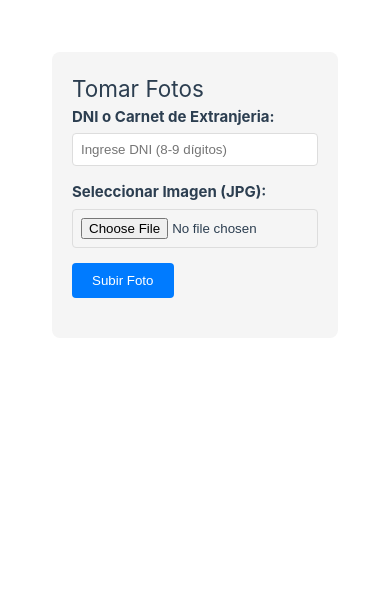
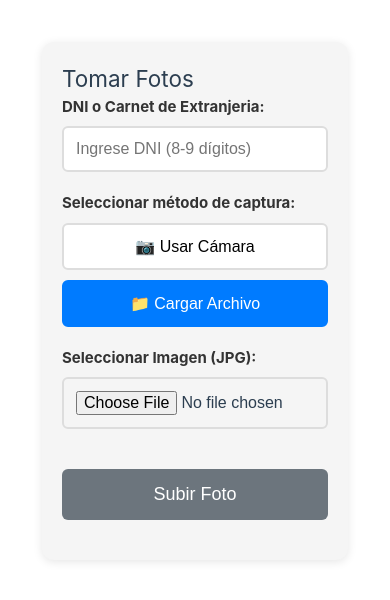
Before and after one commit to h-marshall69/frontend-oti, a Vue app: page /take_photo in a window 390 px wide. Shown: the top 600 px of the page. Built offline with nearby package versions, Linux system fonts and the light colour scheme.

Commit message:
se agrego la funcionalidad de la camara al TakePhotoView

```diff
--- a/src/views/TakePhotoView.vue
+++ b/src/views/TakePhotoView.vue
@@ -16,23 +16,65 @@
             class="form-input" />
         </div>
 
+        <!-- Selector de método de captura -->
         <div class="form-group">
-          <label for="image">Seleccionar Imagen (JPG):</label>
-          <input type="file" id="image" ref="fileInput" @change="handleFileSelect" accept=".jpg,.jpeg" required
-            class="form-input" />
-          <small v-if="selectedFile">Archivo seleccionado: {{ selectedFile.name }}</small>
+          <label>Seleccionar método de captura:</label>
+          <div class="capture-options">
+            <button type="button" @click="showCamera = true" class="capture-btn" :class="{ active: showCamera }">
+              📷 Usar Cámara
+            </button>
+            <button type="button" @click="showCamera = false" class="capture-btn" :class="{ active: !showCamera }">
+              📁 Cargar Archivo
+            </button>
+          </div>
         </div>
 
-        <button type="submit" :disabled="uploading" class="submit-btn">
+        <!-- Sección de cámara -->
+        <div v-if="showCamera" class="camera-section">
+          <div class="camera-preview">
+            <video ref="videoElement" v-show="!capturedImage && !isLoadingCamera" autoplay playsinline
+              class="camera-video"></video>
+            <canvas ref="canvasElement" style="display: none;"></canvas>
+
+            <div v-if="isLoadingCamera" class="camera-loading">
+              Cargando cámara...
+            </div>
+
+            <div v-if="capturedImage" class="captured-image">
+              <img :src="capturedImage" alt="Foto capturada" class="preview-image" />
+              <button type="button" @click="retakePhoto" class="retake-btn">
+                🔄 Volver a tomar
+              </button>
+            </div>
+          </div>
+
+          <div class="camera-controls" v-if="!capturedImage && !isLoadingCamera">
+            <button type="button" @click="capturePhoto" class="capture-photo-btn" :disabled="!isCameraReady">
+              📸 Tomar Foto
+            </button>
+          </div>
+        </div>
+
+        <!-- Sección de carga de archivo -->
+        <div v-else class="file-section">
+          <div class="form-group">
+            <label for="image">Seleccionar Imagen (JPG):</label>
+            <input type="file" id="image" ref="fileInput" @change="handleFileSelect" accept=".jpg,.jpeg" required
+              class="form-input" />
+            <small v-if="selectedFile">Archivo seleccionado: {{ selectedFile.name }}</small>
+          </div>
+
+          <!-- Vista previa de archivo seleccionado -->
+          <div v-if="imagePreview && !showCamera" class="image-preview">
+            <h3>Vista previa:</h3>
+            <img :src="imagePreview" alt="Vista previa" class="preview-image" />
+          </div>
+        </div>
+
+        <button type="submit" :disabled="uploading || !hasValidImage" class="submit-btn">
           {{ uploading ? 'Subiendo...' : 'Subir Foto' }}
         </button>
       </form>
-
-      <!-- Vista previa de la imagen -->
-      <div v-if="imagePreview" class="image-preview">
-        <h3>Vista previa:</h3>
-        <img :src="imagePreview" alt="Vista previa" class="preview-image" />
-      </div>
 
       <!-- Resultado del procesamiento -->
       <div v-if="result" class="result-section">
@@ -41,10 +83,24 @@
           <p><strong>Estado:</strong> {{ result.status }}</p>
           <p><strong>Mensaje:</strong> {{ result.message }}</p>
           <p><strong>Estado Usuario:</strong> {{ result.statusUser }}</p>
-          <p v-if="result.imageUrl">
-            <strong>URL de la imagen:</strong>
-            <a :href="result.imageUrl" target="_blank">Ver imagen procesada</a>
-          </p>
+
+          <!-- Visualización de la imagen procesada -->
+          <div v-if="result.imageUrl" class="processed-image">
+            <h4>Imagen Procesada:</h4>
+            <img :src="result.imageUrl" :alt="`Imagen procesada para DNI ${dni}`" class="processed-image-preview"
+              @load="onProcessedImageLoad" @error="onProcessedImageError" />
+            <div v-if="processedImageLoading" class="image-loading">
+              Cargando imagen procesada...
+            </div>
+            <div class="image-actions">
+              <a :href="result.imageUrl" target="_blank" class="image-link">
+                🔗 Abrir en nueva pestaña
+              </a>
+              <button @click="downloadProcessedImage" class="download-btn">
+                💾 Descargar imagen
+              </button>
+            </div>
+          </div>
         </div>
       </div>
     </div>
@@ -63,15 +119,52 @@ export default {
       imagePreview: null,
       uploading: false,
       message: '',
-      messageType: '', // 'success' o 'error'
+      messageType: '',
       result: null,
+
+      // Cámara
+      showCamera: false,
+      capturedImage: null,
+      stream: null,
+      isCameraReady: false,
+      isLoadingCamera: false,
+
+      // Imagen procesada
+      processedImageLoading: false,
     }
   },
+  computed: {
+    hasValidImage() {
+      if (this.showCamera) {
+        return this.capturedImage !== null
+      } else {
+        return this.selectedFile !== null
+      }
+    }
+  },
+  watch: {
+    showCamera(newVal) {
+      if (newVal) {
+        this.startCamera()
+      } else {
+        this.stopCamera()
+      }
+    }
+  },
+  mounted() {
+    // Inicializar cámara si es necesario
+    if (this.showCamera) {
+      this.startCamera()
+    }
+  },
+  beforeUnmount() {
+    this.stopCamera()
+  },
   methods: {
+    // Manejo de archivos
     handleFileSelect(event) {
       const file = event.target.files[0]
       if (file) {
-        // Validar tipo de archivo
         if (!file.type.match('image/jpeg')) {
           this.showMessage('Solo se permiten archivos JPG', 'error')
           this.$refs.fileInput.value = ''
@@ -81,8 +174,8 @@ export default {
         }
 
         this.selectedFile = file
+        this.capturedImage = null // Limpiar imagen de cámara si existe
 
-        // Crear vista previa
         const reader = new FileReader()
         reader.onload = (e) => {
           this.imagePreview = e.target.result
@@ -91,49 +184,149 @@ export default {
       }
     },
 
+    // Funcionalidad de cámara
+    async startCamera() {
+      this.isLoadingCamera = true
+      this.isCameraReady = false
+
+      try {
+        this.stream = await navigator.mediaDevices.getUserMedia({
+          video: {
+            width: { ideal: 1280 },
+            height: { ideal: 720 },
+            facingMode: 'user' // Usar cámara frontal
+          }
+        })
+
+        this.$refs.videoElement.srcObject = this.stream
+        await this.$refs.videoElement.play()
+        this.isCameraReady = true
+      } catch (error) {
+        console.error('Error al acceder a la cámara:', error)
+        this.showMessage('No se pudo acceder a la cámara. Asegúrese de permitir el acceso.', 'error')
+        this.showCamera = false
+      } finally {
+        this.isLoadingCamera = false
+      }
+    },
+
+    stopCamera() {
+      if (this.stream) {
+        this.stream.getTracks().forEach(track => track.stop())
+        this.stream = null
+      }
+      this.isCameraReady = false
+      this.capturedImage = null
+    },
+
+    capturePhoto() {
+      const video = this.$refs.videoElement
+      const canvas = this.$refs.canvasElement
+      const context = canvas.getContext('2d')
+
+      // Configurar canvas con las dimensiones del video
+      canvas.width = video.videoWidth
+      canvas.height = video.videoHeight
+
+      // Dibujar el frame actual del video en el canvas
+      context.drawImage(video, 0, 0, canvas.width, canvas.height)
+
+      // Convertir a blob y luego a File
+      canvas.toBlob((blob) => {
+        const file = new File([blob], `foto-${Date.now()}.jpg`, {
+          type: 'image/jpeg'
+        })
+
+        this.selectedFile = file
+        this.capturedImage = canvas.toDataURL('image/jpeg')
+        this.stopCamera() // Detener la cámara después de capturar
+      }, 'image/jpeg', 0.95)
+    },
+
+    retakePhoto() {
+      this.capturedImage = null
+      this.selectedFile = null
+      this.startCamera()
+    },
+
+    // Subida de la foto
     async uploadPhoto() {
-      // Validaciones básicas
       if (!this.dni.match(/^\d{8,9}$/)) {
         this.showMessage('El DNI debe tener 8 o 9 dígitos', 'error')
         return
       }
 
-      if (!this.selectedFile) {
-        this.showMessage('Por favor seleccione una imagen', 'error')
+      if (!this.hasValidImage) {
+        this.showMessage('Por favor capture o seleccione una imagen', 'error')
         return
       }
 
       this.uploading = true
       this.message = ''
       this.result = null
+      this.processedImageLoading = true
 
       try {
         const formData = new FormData()
         formData.append('dni', this.dni)
         formData.append('file', this.selectedFile)
 
-        // Obtener token JWT (ajusta según tu implementación)
-
         const response = await axios.post('tomar_fotos', formData, {
           headers: {
-            //Authorization: `Bearer ${token}`,
             'Content-Type': 'multipart/form-data',
           },
         })
 
-        const data = await response.json()
+        this.result = response.data
 
-        if (response.ok) {
-          this.result = data
+        if (response.status === 200 && this.result.status === 'success') {
           this.showMessage('Foto procesada exitosamente', 'success')
+          // Limpiar formulario después de éxito
+          setTimeout(() => {
+            this.resetForm()
+          }, 3000)
         } else {
-          this.showMessage(data.message || 'Error al procesar la foto', 'error')
+          this.showMessage(this.result.message || 'Error al procesar la foto', 'error')
         }
       } catch (error) {
         console.error('Error:', error)
-        this.showMessage('Error de conexión', 'error')
+        if (error.response && error.response.data) {
+          this.showMessage(error.response.data.message || 'Error al procesar la foto', 'error')
+        } else {
+          this.showMessage('Error de conexión', 'error')
+        }
       } finally {
         this.uploading = false
+      }
+    },
+
+    // Manejo de imagen procesada
+    onProcessedImageLoad() {
+      this.processedImageLoading = false
+    },
+
+    onProcessedImageError() {
+      this.processedImageLoading = false
+      this.showMessage('Error al cargar la imagen procesada', 'error')
+    },
+
+    async downloadProcessedImage() {
+      if (!this.result.imageUrl) return
+
+      try {
+        const response = await fetch(this.result.imageUrl)
+        const blob = await response.blob()
+        const url = window.URL.createObjectURL(blob)
+        const a = document.createElement('a')
+        a.href = url
+        a.download = `foto-procesada-${this.dni}.jpg`
+        document.body.appendChild(a)
+        a.click()
+        window.URL.revokeObjectURL(url)
+        document.body.removeChild(a)
+      } catch (error) {
+        console.error('Error al descargar la imagen:', error)
+        this.showMessage('Error al descargar la imagen', 'error')
       }
     },
 
@@ -141,7 +334,6 @@ export default {
       this.message = text
       this.messageType = type
 
-      // Auto-ocultar mensaje después de 5 segundos
       setTimeout(() => {
         this.message = ''
         this.messageType = ''
@@ -152,24 +344,33 @@ export default {
       this.dni = ''
       this.selectedFile = null
       this.imagePreview = null
-      this.$refs.fileInput.value = ''
+      this.capturedImage = null
       this.result = null
-    },
-  },
+
+      if (this.$refs.fileInput) {
+        this.$refs.fileInput.value = ''
+      }
+
+      if (this.showCamera) {
+        this.startCamera()
+      }
+    }
+  }
 }
 </script>
 
 <style scoped>
 .photo-upload-container {
-  max-width: 600px;
+  max-width: 800px;
   margin: 0 auto;
   padding: 20px;
 }
 
 .upload-section {
   background: #f5f5f5;
-  padding: 20px;
-  border-radius: 8px;
+  padding: 30px;
+  border-radius: 12px;
+  box-shadow: 0 2px 10px rgba(0, 0, 0, 0.1);
 }
 
 .upload-form {
@@ -177,33 +378,140 @@ export default {
 }
 
 .form-group {
-  margin-bottom: 15px;
+  margin-bottom: 20px;
 }
 
 .form-group label {
   display: block;
-  margin-bottom: 5px;
+  margin-bottom: 8px;
   font-weight: bold;
+  color: #333;
 }
 
 .form-input {
   width: 100%;
-  padding: 8px;
-  border: 1px solid #ddd;
-  border-radius: 4px;
+  padding: 12px;
+  border: 2px solid #ddd;
+  border-radius: 6px;
+  font-size: 16px;
+  transition: border-color 0.3s;
+}
+
+.form-input:focus {
+  outline: none;
+  border-color: #007bff;
+}
+
+.capture-options {
+  display: flex;
+  gap: 10px;
+  margin-bottom: 15px;
+}
+
+.capture-btn {
+  flex: 1;
+  padding: 12px;
+  border: 2px solid #ddd;
+  background: white;
+  border-radius: 6px;
+  cursor: pointer;
+  font-size: 16px;
+  transition: all 0.3s;
+}
+
+.capture-btn.active {
+  border-color: #007bff;
+  background: #007bff;
+  color: white;
+}
+
+.capture-btn:hover:not(.active) {
+  border-color: #007bff;
+}
+
+.camera-section {
+  margin: 20px 0;
+}
+
+.camera-preview {
+  position: relative;
+  background: #000;
+  border-radius: 8px;
+  overflow: hidden;
+  margin-bottom: 15px;
+}
+
+.camera-video {
+  width: 100%;
+  max-height: 400px;
+  object-fit: cover;
+}
+
+.camera-loading {
+  padding: 40px;
+  text-align: center;
+  color: white;
+  background: #333;
+}
+
+.captured-image {
+  text-align: center;
+  padding: 20px;
+}
+
+.camera-controls {
+  text-align: center;
+}
+
+.capture-photo-btn {
+  background: #28a745;
+  color: white;
+  padding: 15px 30px;
+  border: none;
+  border-radius: 6px;
+  font-size: 18px;
+  cursor: pointer;
+  transition: background 0.3s;
+}
+
+.capture-photo-btn:hover:not(:disabled) {
+  background: #218838;
+}
+
+.capture-photo-btn:disabled {
+  background: #6c757d;
+  cursor: not-allowed;
+}
+
+.retake-btn {
+  background: #ffc107;
+  color: #212529;
+  padding: 10px 20px;
+  border: none;
+  border-radius: 6px;
+  margin-top: 10px;
+  cursor: pointer;
+}
+
+.retake-btn:hover {
+  background: #e0a800;
 }
 
 .submit-btn {
+  width: 100%;
   background: #007bff;
   color: white;
-  padding: 10px 20px;
+  padding: 15px;
   border: none;
-  border-radius: 4px;
+  border-radius: 6px;
+  font-size: 18px;
   cursor: pointer;
+  transition: background 0.3s;
+  margin-top: 20px;
 }
 
 .submit-btn:disabled {
-  background: #ccc;
+  background: #6c757d;
   cursor: not-allowed;
 }
 
@@ -212,9 +520,10 @@ export default {
 }
 
 .message {
-  padding: 10px;
-  margin: 10px 0;
-  border-radius: 4px;
+  padding: 15px;
+  margin: 15px 0;
+  border-radius: 6px;
+  font-weight: bold;
 }
 
 .message.success {
@@ -229,25 +538,112 @@ export default {
   border: 1px solid #f5c6cb;
 }
 
-.image-preview {
+.image-preview,
+.captured-image {
   margin: 20px 0;
+  text-align: center;
 }
 
 .preview-image {
   max-width: 100%;
   max-height: 300px;
-  border: 1px solid #ddd;
-  border-radius: 4px;
+  border: 2px solid #ddd;
+  border-radius: 8px;
+  box-shadow: 0 2px 8px rgba(0, 0, 0, 0.1);
 }
 
 .result-section {
   background: white;
-  padding: 15px;
-  border-radius: 4px;
-  border: 1px solid #ddd;
+  padding: 25px;
+  border-radius: 8px;
+  border: 2px solid #e9ecef;
+  margin-top: 30px;
 }
 
 .result-info p {
-  margin: 5px 0;
+  margin: 8px 0;
+  font-size: 16px;
+}
+
+.processed-image {
+  margin-top: 20px;
+  text-align: center;
+}
+
+.processed-image-preview {
+  max-width: 100%;
+  max-height: 400px;
+  border: 3px solid #28a745;
+  border-radius: 8px;
+  box-shadow: 0 4px 12px rgba(0, 0, 0, 0.15);
+}
+
+.image-loading {
+  padding: 20px;
+  color: #6c757d;
+  font-style: italic;
+}
+
+.image-actions {
+  margin-top: 15px;
+  display: flex;
+  gap: 10px;
+  justify-content: center;
+  flex-wrap: wrap;
+}
+
+.image-link,
+.download-btn {
+  padding: 10px 15px;
+  border-radius: 6px;
+  text-decoration: none;
+  font-size: 14px;
+  transition: all 0.3s;
+}
+
+.image-link {
+  background: #17a2b8;
+  color: white;
+  border: none;
+}
+
+.image-link:hover {
+  background: #138496;
+}
+
+.download-btn {
+  background: #28a745;
+  color: white;
+  border: none;
+  cursor: pointer;
+}
+
+.download-btn:hover {
+  background: #218838;
+}
+
+@media (max-width: 768px) {
+  .photo-upload-container {
+    padding: 10px;
+  }
+
+  .upload-section {
+    padding: 20px;
+  }
+
+  .capture-options {
+    flex-direction: column;
+  }
+
+  .image-actions {
+    flex-direction: column;
+    align-items: center;
+  }
+
+  .image-link,
+  .download-btn {
+    width: 100%;
+    text-align: center;
+  }
 }
 </style>
```
